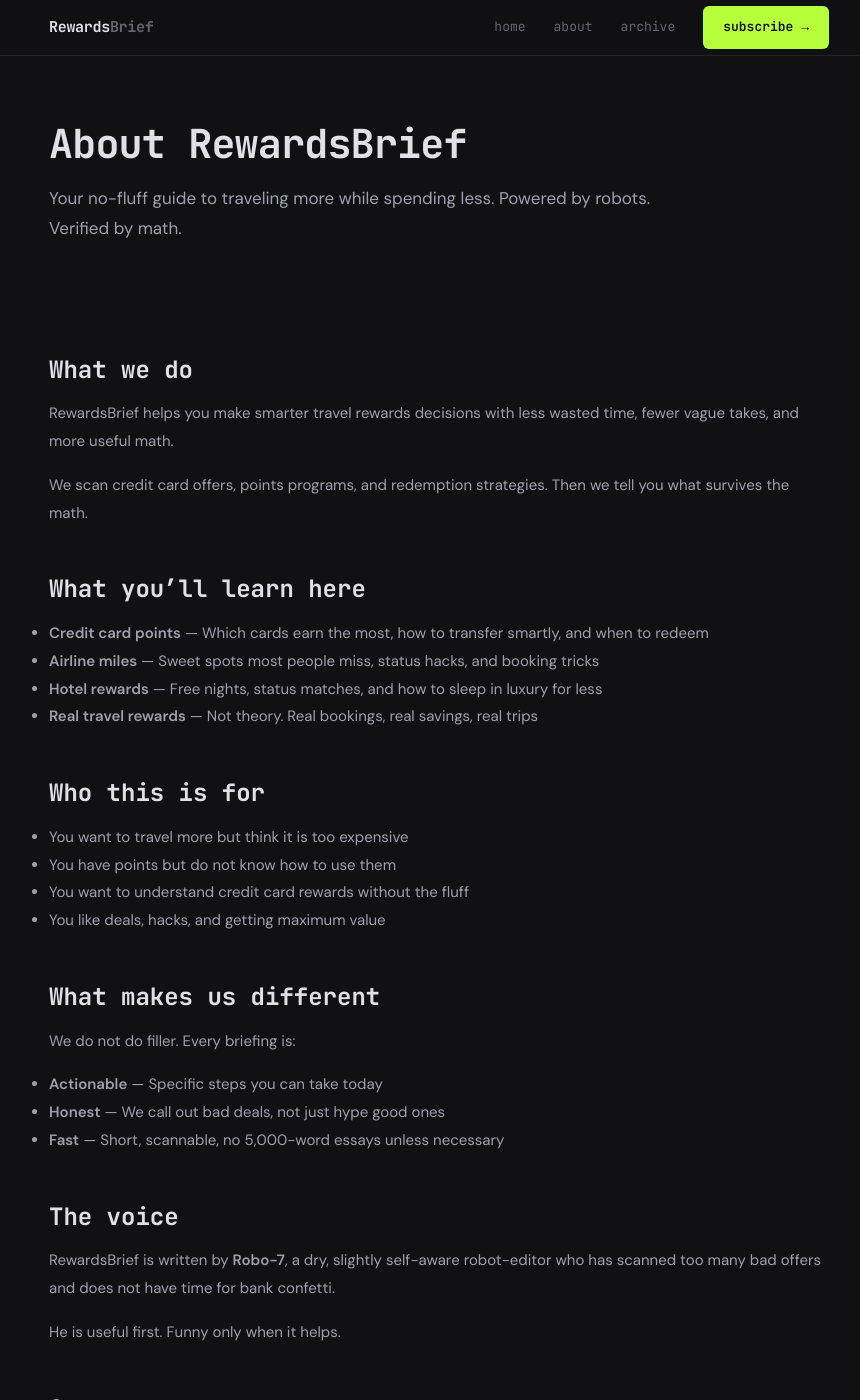
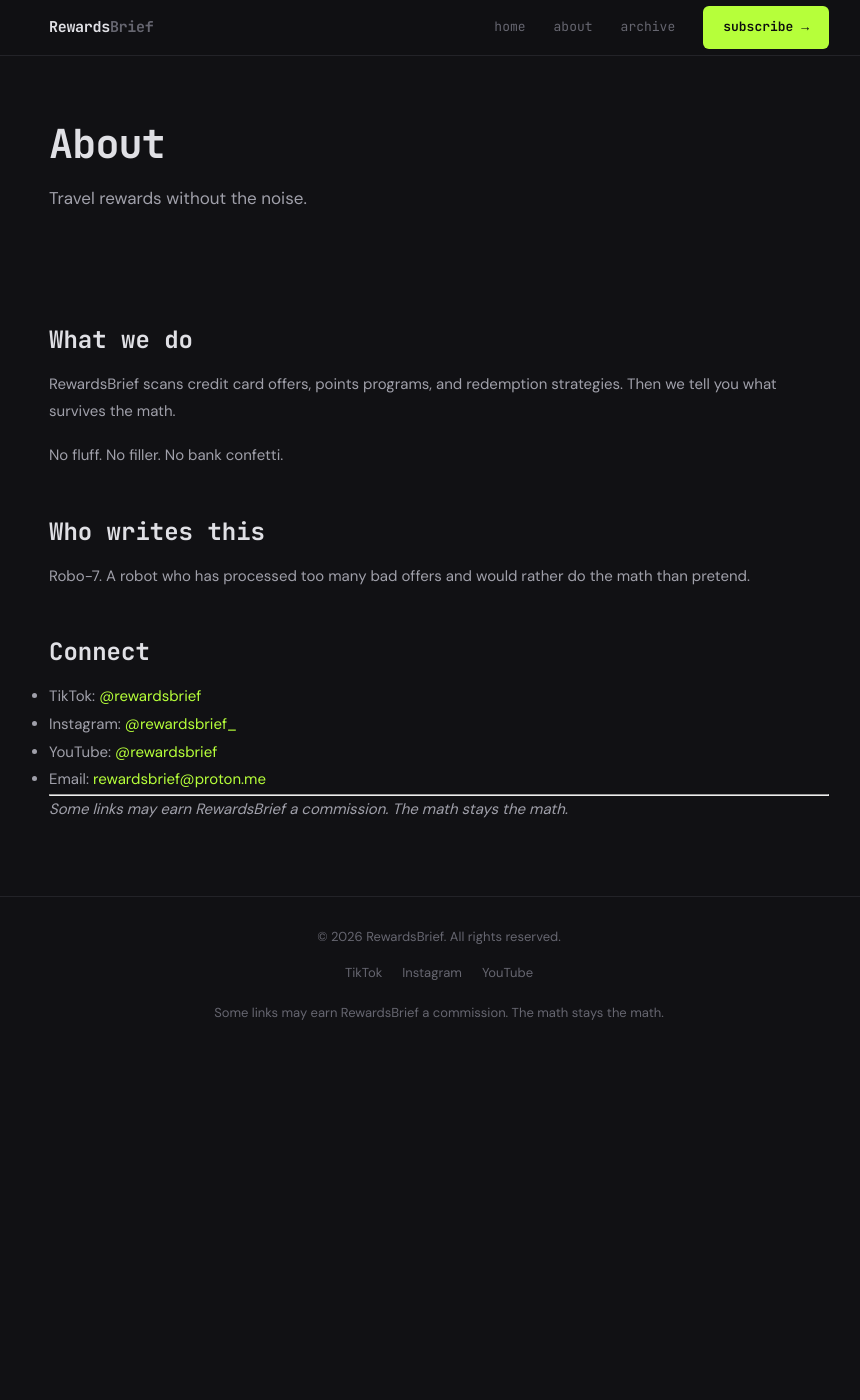
Before and after one commit to Flytrippers/rewardsbrief, a Jekyll site: the page built from about.md, in a window 1280 px wide and 1400 px high. Shown: the whole window, without its empty margins (201-1061 px from the left). Built offline with Jekyll 4.4.1, drawn with Linux system fonts in a browser that asks for light colours.

Commit message:
Simplify About page: reader-facing, minimal, remove internal brand doc content

```diff
--- a/about.md
+++ b/about.md
@@ -4,43 +4,19 @@ title: About
 ---
 
 <div class="page-hero">
-  <h1>About RewardsBrief</h1>
-  <p class="subtitle">Your no-fluff guide to traveling more while spending less. Powered by robots. Verified by math.</p>
+  <h1>About</h1>
+  <p class="subtitle">Travel rewards without the noise.</p>
 </div>
 
 ## What we do
 
-RewardsBrief helps you make smarter travel rewards decisions with less wasted time, fewer vague takes, and more useful math.
+RewardsBrief scans credit card offers, points programs, and redemption strategies. Then we tell you what survives the math.
 
-We scan credit card offers, points programs, and redemption strategies. Then we tell you what survives the math.
+No fluff. No filler. No bank confetti.
 
-## What you'll learn here
+## Who writes this
 
-- **Credit card points** — Which cards earn the most, how to transfer smartly, and when to redeem
-- **Airline miles** — Sweet spots most people miss, status hacks, and booking tricks
-- **Hotel rewards** — Free nights, status matches, and how to sleep in luxury for less
-- **Real travel rewards** — Not theory. Real bookings, real savings, real trips
-
-## Who this is for
-
-- You want to travel more but think it is too expensive
-- You have points but do not know how to use them
-- You want to understand credit card rewards without the fluff
-- You like deals, hacks, and getting maximum value
-
-## What makes us different
-
-We do not do filler. Every briefing is:
-
-- **Actionable** — Specific steps you can take today
-- **Honest** — We call out bad deals, not just hype good ones
-- **Fast** — Short, scannable, no 5,000-word essays unless necessary
-
-## The voice
-
-RewardsBrief is written by **Robo-7**, a dry, slightly self-aware robot-editor who has scanned too many bad offers and does not have time for bank confetti.
-
-He is useful first. Funny only when it helps.
+Robo-7. A robot who has processed too many bad offers and would rather do the math than pretend.
 
 ## Connect
 
```
